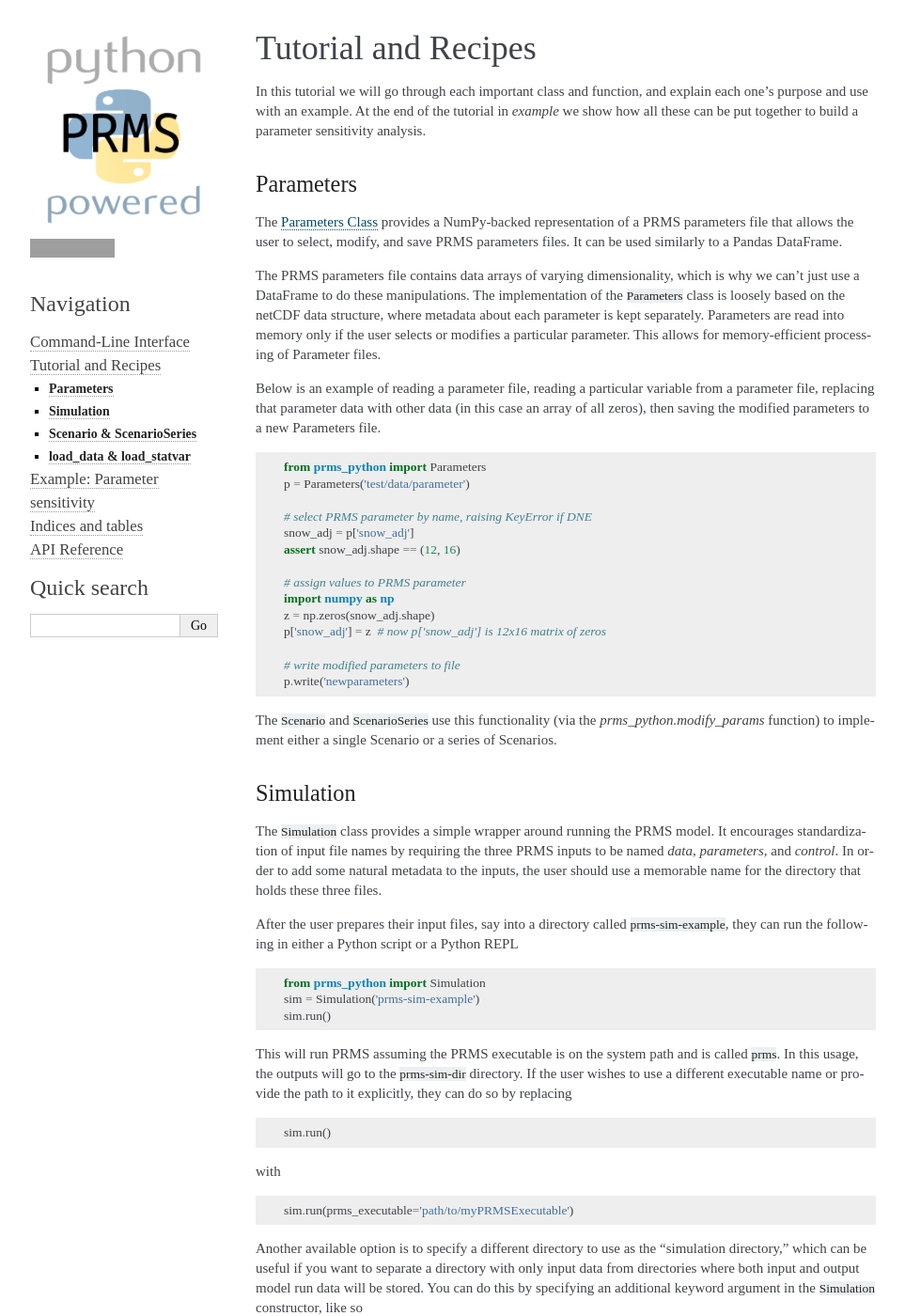
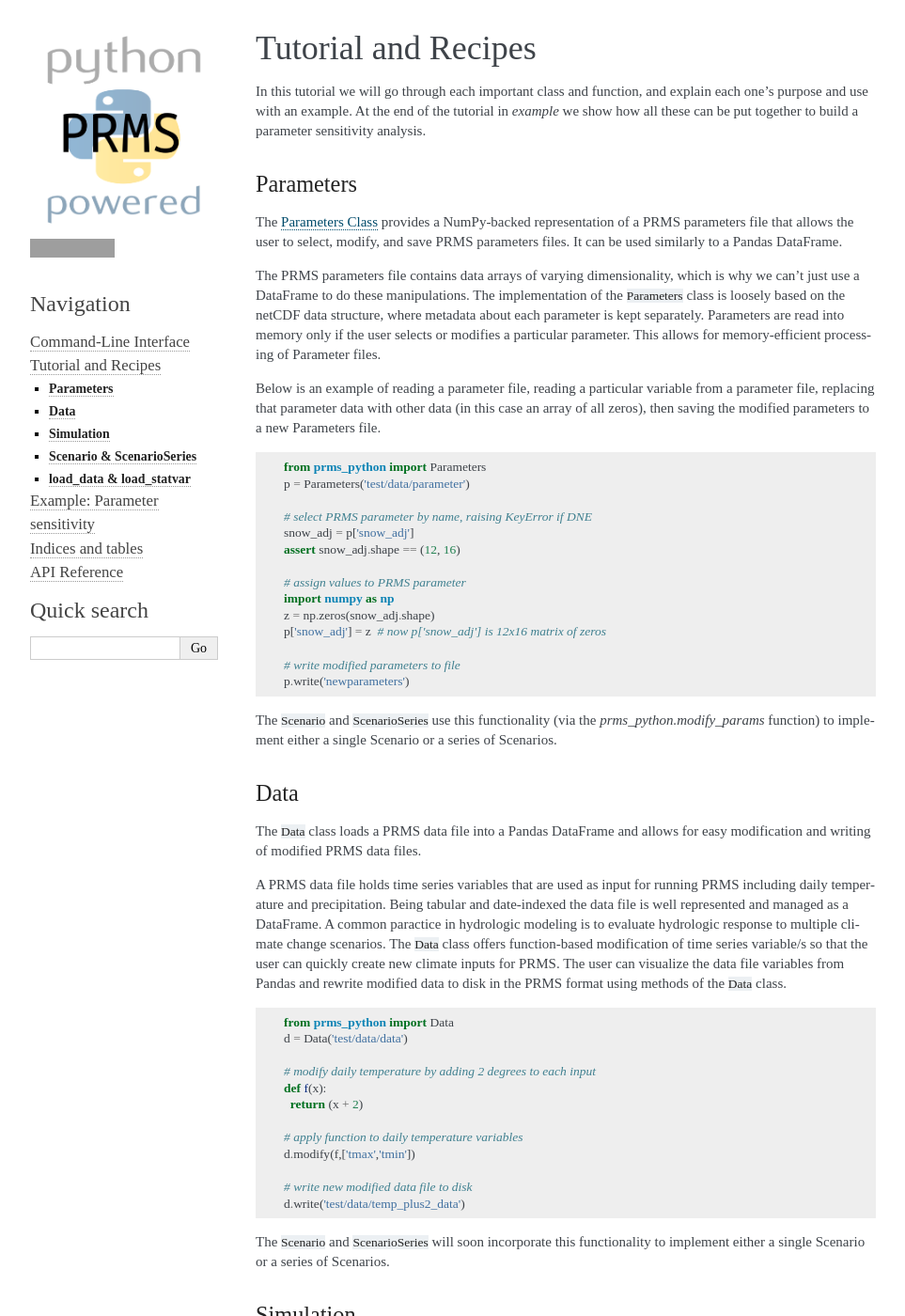
Before and after one commit to PRMS-Python/PRMS-Python, a Sphinx documentation site: the page built from docs/source/tutorial.rst, in a window 1280 px wide and 1400 px high. Shown: the whole window at 94% size, without its empty margins (148-1111 px from the left). Built offline with Sphinx 7.4.7, drawn with Linux system fonts in a browser that asks for light colours; grey boxes are pictures that could not be loaded.

Commit message:
Update tutorial.rst

```diff
--- a/docs/source/tutorial.rst
+++ b/docs/source/tutorial.rst
@@ -55,6 +55,38 @@ The ``Scenario`` and ``ScenarioSeries`` use this functionality (via the
 `prms_python.modify_params` function) to implement either a single Scenario or a
 series of Scenarios.
 
+``Data``
+--------------
+
+The ``Data`` class loads a PRMS data file into a Pandas DataFrame and allows
+for easy modification and writing of modified PRMS data files.
+
+A PRMS data file holds time series variables that are used as input for running
+PRMS including daily temperature and precipitation. Being tabular and date-indexed
+the data file is well represented and managed as a DataFrame. A common paractice
+in hydrologic modeling is to evaluate hydrologic response to multiple climate
+change scenarios. The ``Data`` class offers function-based modification of time
+series variable/s so that the user can quickly create new climate inputs for PRMS.
+The user can visualize the data file variables from Pandas and rewrite modified data
+to disk in the PRMS format using methods of the ``Data`` class.
+
+.. code-block:: python
+
+    from prms_python import Data
+    d = Data('test/data/data')
+
+    # modify daily temperature by adding 2 degrees to each input
+    def f(x):
+      return (x + 2)
+
+    # apply function to daily temperature variables
+    d.modify(f,['tmax','tmin'])
+
+    # write new modified data file to disk
+    d.write('test/data/temp_plus2_data')
+
+The ``Scenario`` and ``ScenarioSeries`` will soon incorporate this functionality
+to implement either a single Scenario or a series of Scenarios.
 
 ``Simulation``
 --------------
```
